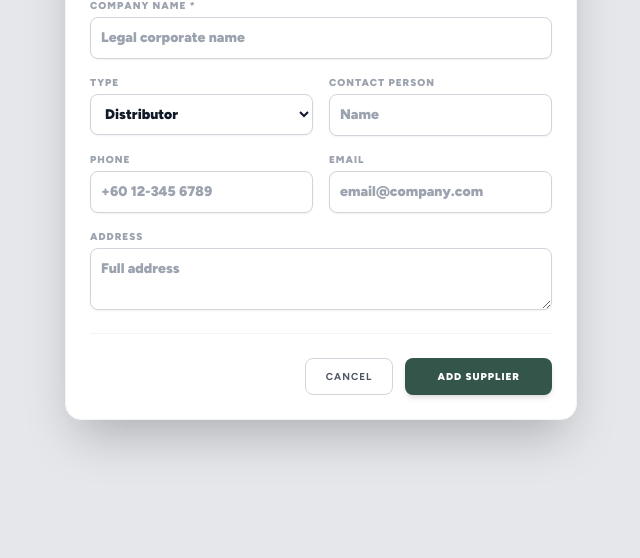
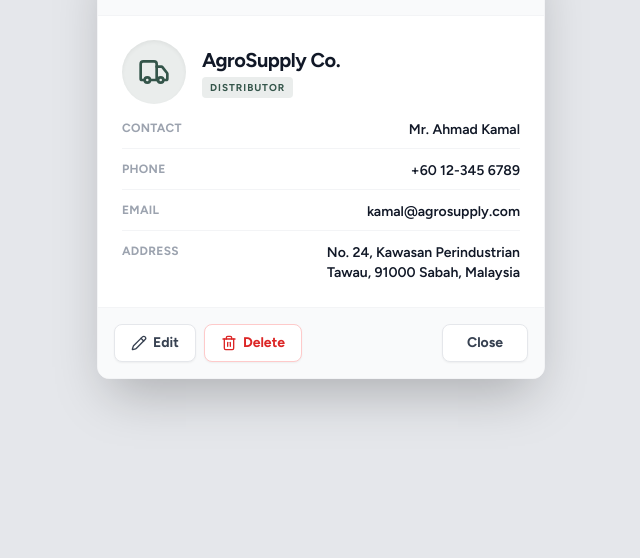
Before and after one commit to JIAWENWENN/cattlesystem-file, a plain HTML site: page index.html in a window 1280 px wide. Shown: the part 242-800 px from the top of the page, without its empty margins (319-959 px from the left). Drawn offline with nearby package versions, Linux system fonts and the light colour scheme.

Commit message:
Update index.html

```diff
--- a/index.html
+++ b/index.html
@@ -3,7 +3,7 @@
     <head>
         <meta charset="utf-8">
         <meta name="viewport" content="width=device-width, initial-scale=1">
-        <title>Add Supplier Modal - Sawit Kinabalu</title>
+        <title>Supplier Profile - Sawit Kinabalu</title>
 
         <!-- Fonts: Exact matching Figtree weight range (300-900) -->
         <link rel="preconnect" href="https://fonts.bunny.net">
@@ -44,111 +44,98 @@
                 backdrop-filter: blur(4px);
                 transition: all 0.2s ease;
             }
-
-            /* Form field focus styles matching system defaults */
-            .system-input:focus {
-                outline: none;
-                box-shadow: 0 0 0 2px rgba(52, 85, 74, 0.2);
-                border-color: #34554a;
-            }
         </style>
     </head>
     <body class="font-sans text-gray-900 antialiased bg-gray-200 min-h-screen flex items-center justify-center p-4">
 
-        <!-- Add Supplier Modal (Matching Vue Structure Exactly) -->
-        <div id="addSupplierModal" class="relative z-50 w-full max-w-lg mx-4 border border-gray-100 bg-white rounded-2xl shadow-2xl overflow-hidden transition-all transform scale-100">
+        <!-- Supplier Details Modal (Exactly matching the Vue structure for openSupplierDetails) -->
+        <div id="supplierModal" class="relative z-50 w-full max-w-md mx-4 border border-gray-100 bg-white rounded-xl shadow-2xl overflow-hidden transition-all transform scale-100">
 
             <!-- Modal Header -->
-            <div class="flex justify-between items-center p-6 border-b bg-gray-50">
-                <h3 class="text-lg font-black text-gray-900 tracking-widest uppercase">Add New Supplier</h3>
+            <div class="flex justify-between items-center p-6 border-b border-gray-100 bg-gray-50">
+                <h3 class="text-lg font-bold text-gray-900 tracking-tight">Supplier Profile</h3>
                 <button class="text-gray-400 hover:text-gray-600 transition-colors">
                     <i data-lucide="x" class="w-5 h-5"></i>
                 </button>
             </div>
 
-            <!-- Modal Body (Matching the grid-cols-2 gap-4 layout from Vue) -->
-            <div class="p-6">
-                <form id="supplierForm" class="space-y-4" onsubmit="event.preventDefault();">
-                    <div class="grid grid-cols-2 gap-4">
+            <!-- Modal Body -->
+            <div class="p-6 space-y-4">
 
-                        <!-- Company Name (Full Width) -->
-                        <div class="col-span-2 space-y-1">
-                            <label class="block text-[10px] font-black text-gray-400 uppercase tracking-widest">Company Name *</label>
-                            <input
-                                type="text"
-                                class="system-input w-full p-2.5 border border-gray-300 rounded-lg font-black text-sm shadow-sm transition-all"
-                                placeholder="Legal corporate name"
-                                required
-                            />
+                <!-- Supplier Summary Header -->
+                <div class="flex items-center gap-4 mb-4">
+                    <!-- Icon Container: bg-[#34554a]/10 text-[#34554a] -->
+                    <div class="w-16 h-16 bg-[#34554a]/10 text-[#34554a] rounded-full flex items-center justify-center shadow-inner">
+                        <i data-lucide="truck" class="w-8 h-8"></i>
                     </div>
-
-                        <!-- Type -->
-                        <div class="space-y-1">
-                            <label class="block text-[10px] font-black text-gray-400 uppercase tracking-widest">Type</label>
-                            <select class="system-input w-full p-2.5 border border-gray-300 rounded-lg bg-white font-black text-sm shadow-sm transition-all cursor-pointer">
-                                <option value="Distributor">Distributor</option>
-                                <option value="Manufacturer">Manufacturer</option>
-                                <option value="Wholesaler">Wholesaler</option>
-                            </select>
-                        </div>
-
-                        <!-- Contact Person -->
-                        <div class="space-y-1">
-                            <label class="block text-[10px] font-black text-gray-400 uppercase tracking-widest">Contact Person</label>
-                            <input
-                                type="text"
-                                class="system-input w-full p-2.5 border border-gray-300 rounded-lg font-black text-sm shadow-sm transition-all"
-                                placeholder="Name"
-                            />
-                        </div>
-
-                        <!-- Phone -->
-                        <div class="space-y-1">
-                            <label class="block text-[10px] font-black text-gray-400 uppercase tracking-widest">Phone</label>
-                            <input
-                                type="text"
-                                class="system-input w-full p-2.5 border border-gray-300 rounded-lg font-black text-sm shadow-sm transition-all"
-                                placeholder="+60 12-345 6789"
-                            />
-                        </div>
-
-                        <!-- Email -->
-                        <div class="space-y-1">
-                            <label class="block text-[10px] font-black text-gray-400 uppercase tracking-widest">Email</label>
-                            <input
-                                type="email"
-                                class="system-input w-full p-2.5 border border-gray-300 rounded-lg font-black text-sm shadow-sm transition-all"
-                                placeholder="email@company.com"
-                            />
-                        </div>
-
-                        <!-- Address (Full Width) -->
-                        <div class="col-span-2 space-y-1">
-                            <label class="block text-[10px] font-black text-gray-400 uppercase tracking-widest">Address</label>
-                            <textarea
-                                rows="2"
-                                class="system-input w-full p-2.5 border border-gray-300 rounded-lg font-black text-sm shadow-sm transition-all"
-                                placeholder="Full address"
-                            ></textarea>
+                    <div>
+                        <h4 class="text-xl font-bold text-gray-900 tracking-tight">AgroSupply Co.</h4>
+                        <!-- Type Badge: text-[10px] font-bold tracking-widest uppercase -->
+                        <span class="text-[10px] font-bold tracking-widest uppercase text-[#34554a] bg-[#34554a]/10 px-2 py-1 rounded">
+                            Distributor
+                        </span>
                     </div>
                 </div>
 
-                    <!-- Modal Footer Actions (Replicating exact button typography) -->
-                    <div class="flex justify-end gap-3 pt-6 border-t border-gray-100 mt-4">
+                <!-- Detailed Information Grid (Matching Vue Layout) -->
+                <div class="space-y-3">
+
+                    <!-- Row: Contact -->
+                    <div class="flex justify-between border-b pb-2 border-gray-100">
+                        <span class="text-xs font-bold text-gray-400 uppercase tracking-wide">Contact</span>
+                        <span class="text-sm font-semibold text-gray-900">Mr. Ahmad Kamal</span>
+                    </div>
+
+                    <!-- Row: Phone -->
+                    <div class="flex justify-between border-b pb-2 border-gray-100">
+                        <span class="text-xs font-bold text-gray-400 uppercase tracking-wide">Phone</span>
+                        <span class="text-sm font-semibold text-gray-900">+60 12-345 6789</span>
+                    </div>
+
+                    <!-- Row: Email -->
+                    <div class="flex justify-between border-b pb-2 border-gray-100">
+                        <span class="text-xs font-bold text-gray-400 uppercase tracking-wide">Email</span>
+                        <span class="text-sm font-semibold text-gray-900">kamal@agrosupply.com</span>
+                    </div>
+
+                    <!-- Row: Address (Matching text-right max-w-[200px]) -->
+                    <div class="flex justify-between">
+                        <span class="text-xs font-bold text-gray-400 uppercase tracking-wide">Address</span>
+                        <span class="text-sm font-semibold text-gray-900 text-right max-w-[200px]">
+                            No. 24, Kawasan Perindustrian Tawau, 91000 Sabah, Malaysia
+                        </span>
+                    </div>
+                </div>
+            </div>
+
+            <!-- Modal Footer (Matching specific flex justify-between layout) -->
+            <div class="p-4 bg-gray-50 flex justify-between items-center border-t border-gray-100">
+
+                <!-- Left Actions: Edit & Delete -->
+                <div class="flex gap-2">
                     <button
                         type="button"
-                            class="px-5 py-2.5 border border-gray-300 rounded-lg text-gray-600 font-bold uppercase text-[10px] tracking-widest hover:bg-gray-50 transition-all"
+                        class="flex items-center gap-1.5 px-4 py-2 border bg-white rounded-lg text-sm font-bold shadow-sm hover:bg-gray-50 transition-all text-gray-700"
                     >
-                            Cancel
+                        <i data-lucide="pencil" class="w-4 h-4"></i>
+                        Edit
                     </button>
                     <button
-                            type="submit"
-                            class="px-8 py-2.5 bg-brand text-white rounded-lg hover:bg-brand-hover shadow-md font-black uppercase text-[10px] tracking-widest transition-all transform active:scale-95"
+                        type="button"
+                        class="flex items-center gap-1.5 px-4 py-2 border border-red-200 bg-white rounded-lg text-sm font-bold shadow-sm hover:bg-red-50 transition-all text-red-600"
                     >
-                            Add Supplier
+                        <i data-lucide="trash-2" class="w-4 h-4"></i>
+                        Delete
                     </button>
                 </div>
-                </form>
+
+                <!-- Right Action: Close -->
+                <button
+                    type="button"
+                    class="px-6 py-2 border bg-white rounded-lg text-sm font-bold shadow-sm hover:bg-gray-50 transition-all text-gray-700"
+                >
+                    Close
+                </button>
             </div>
         </div>
 
```
Lines whose indentation alone changed are shown as unchanged.
